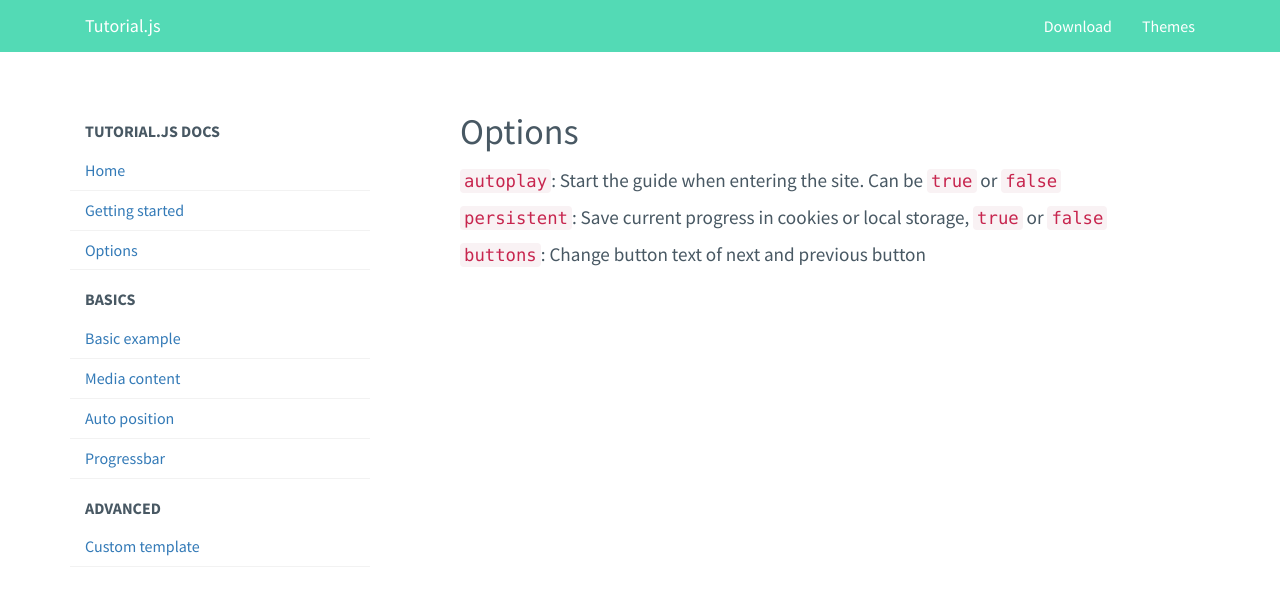
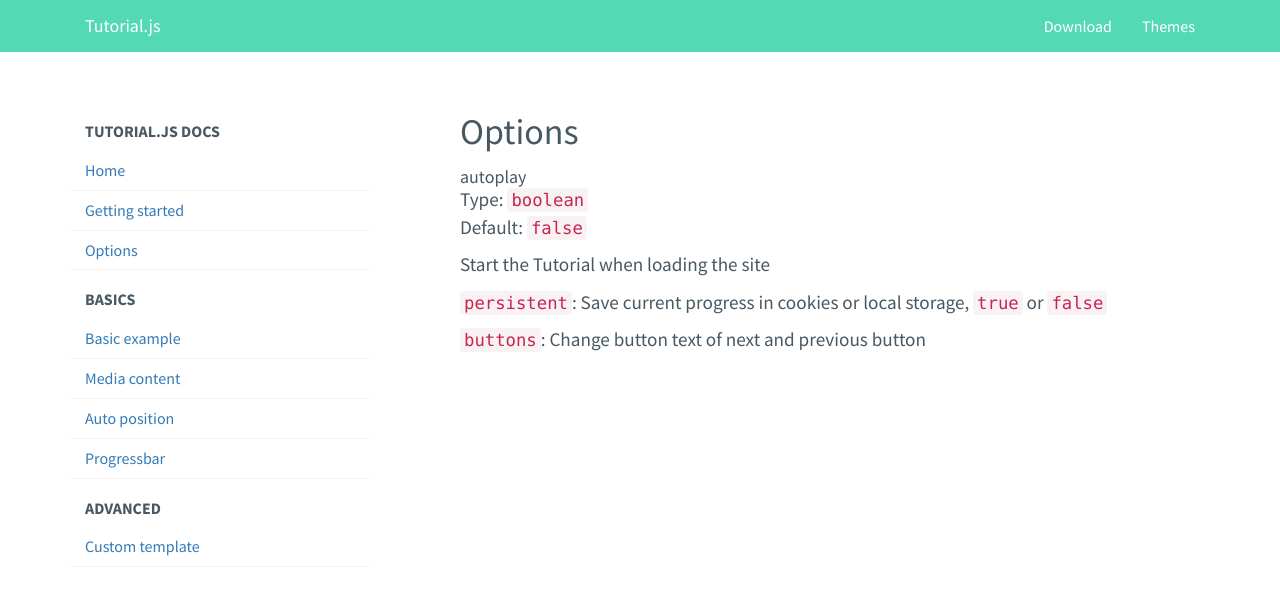
Before and after one commit to tutorialjs/tutorialjs.github.io, a Jekyll site: the page built from options.html, in a window 1280 px wide. Shown: the top 606 px of the page. Built offline with Jekyll 4.4.1, drawn with Linux system fonts in a browser that asks for light colours; nearby versions of some CDN libraries.

Commit message:
changed option layout

```diff
--- a/options.html
+++ b/options.html
@@ -4,6 +4,13 @@ title: Options
 ---
 
 <h1>Options</h1>
-<p><code>autoplay</code>: Start the guide when entering the site. Can be <code>true</code> or <code>false</code></p>
+<div class="option-wrapper">
+    <h4>autoplay</h4>
+    <p>
+        Type: <code>boolean</code><br />
+        Default: <code>false</code>
+    </p>
+    <p>Start the Tutorial when loading the site</p>
+</div>
 <p><code>persistent</code>: Save current progress in cookies or local storage, <code>true</code> or <code>false</code></p>
 <p><code>buttons</code>: Change button text of next and previous button</p>
```
